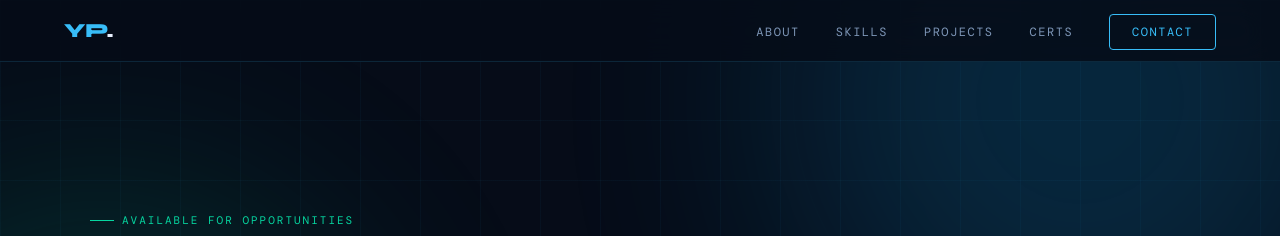
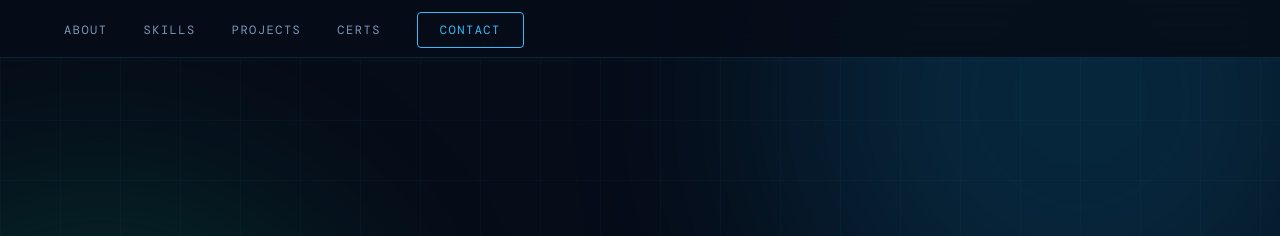
Before and after one commit to Yash251098/yash-portfolio, a plain HTML site: page index.html in a window 1280 px wide. Shown: the top 236 px of the page. Drawn offline with nearby package versions, Linux system fonts and the light colour scheme; a web font is replaced by a local one.

Commit message:
Update index.html

```diff
--- a/index.html
+++ b/index.html
@@ -652,7 +652,7 @@
 
 <!-- NAVBAR -->
 <nav>
-  <a href="#hero" class="nav-logo">YP<span>.</span></a>
+ <!-- <a href="#hero" class="nav-logo">YP<span>.</span></a>  -->
   <ul>
     <li><a href="#about">About</a></li>
     <li><a href="#skills">Skills</a></li>
@@ -666,7 +666,7 @@
 <div id="hero">
   <div class="hero-inner">
     <div class="hero-text">
-      <div class="hero-tag">Available for Opportunities</div>
+     <!-- <div class="hero-tag">Available for Opportunities</div>-->
       <h1>Cloud<br><em>Infrastructure</em><br>Engineer.</h1>
       <p class="hero-desc">
         3+ years building hybrid cloud environments on Azure · Microsoft 365 · Citrix · VMware.
```
